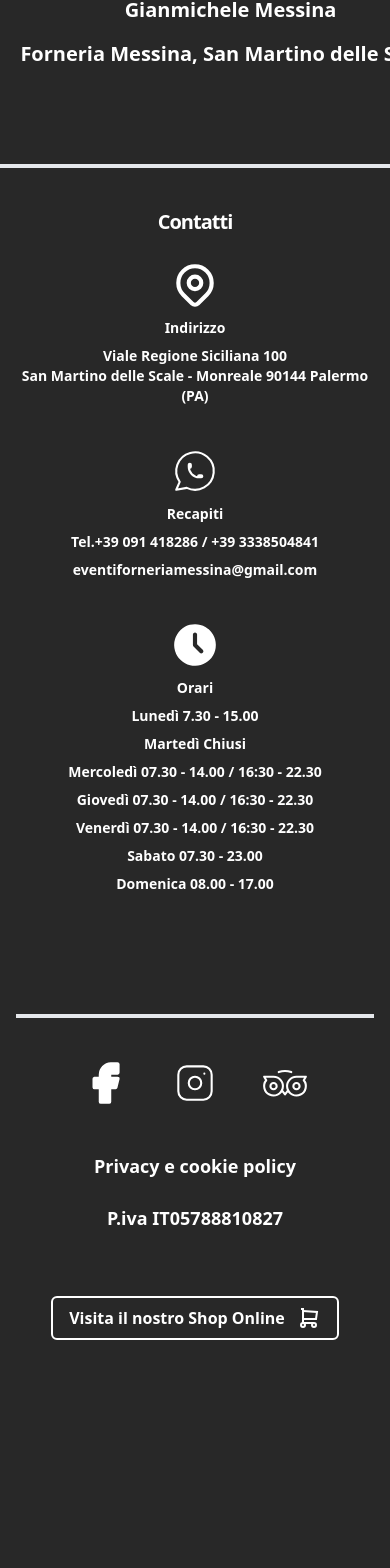
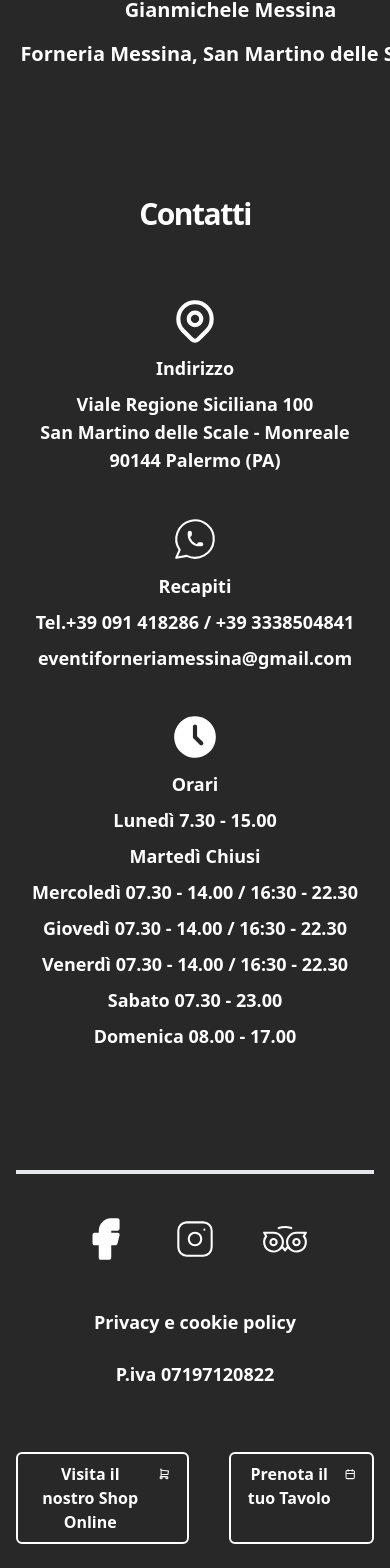
Before and after one commit to RiccardoMannino/forneria-messina, a Next.js app: page /lavora-con-noi in a window 390 px wide. Shown: the part 3944-5512 px from the top of the page. Before the commit the page ends 5316 px from the top, so only its background shows below. Built offline with nearby package versions, Linux system fonts and the light colour scheme.

Commit message:
footer pagina lavora con noi

```diff
--- a/src/app/eventi/page.tsx
+++ b/src/app/eventi/page.tsx
@@ -33,7 +33,6 @@ export default function Eventi() {
         const response = await fetch('/api/getConfig')
         const data: ConfigData = await response.json()
         setConfig(data)
-        console.log('ci siamo fino a qua?')
       } catch (error) {
         console.error('Errore durante il fetch della configurazione:', error)
       }
--- a/src/app/lavora-con-noi/page.tsx
+++ b/src/app/lavora-con-noi/page.tsx
@@ -9,6 +9,7 @@ import Facebook from '@/assets/brand-facebook.svg'
 import Instagram from '@/assets/brand-instagram.svg'
 import Trip from '@/assets/brand-tripadvisor.svg'
 import Button from '@/components/ui/Button'
+import Footer from '@/components/ui/Footer'
 
 export default function LavoraConNoi() {
   return (
@@ -153,96 +154,7 @@ export default function LavoraConNoi() {
           </div>
         </article>
       </Section>
-      <footer
-        id="contatti"
-        className="mt-20 flex w-full flex-col items-center justify-center gap-6 border-t-4 border-gray-200 px-4 pb-8 pt-10 text-white"
-      >
-        <h1 className="text-center text-xl font-bold tracking-tighter phone:text-xl md:text-3xl">
-          Contatti
-        </h1>
-        <div className="align-center grid grid-cols-3 place-items-start gap-6 pad:grid-cols-1 pad:gap-10">
-          <div className="flex flex-col items-center gap-2 place-self-stretch text-wrap font-semibold phone:text-sm md:text-base lg:text-lg">
-            <Image src={Pin} alt="Indirizzo" width={50} height={50} />
-            <p>Indirizzo</p>
-            <p className="text-center">
-              Viale Regione Siciliana 100
-              <br /> San Martino delle Scale - Monreale 90144 Palermo (PA)
-            </p>
-          </div>
-          <div className="flex w-full flex-col items-center justify-center gap-2 text-wrap font-semibold phone:text-sm md:text-base pad:place-self-center lg:text-lg">
-            <Image src={Whatsapp} alt="Indirizzo" width={50} height={50} />
-            <p>Recapiti</p>
-            <p className="text-center">Tel.+39 091 418286 / +39 3338504841</p>
-            <p>eventiforneriamessina@gmail.com</p>
-          </div>
-          <div className="flex flex-col items-center justify-center gap-2 place-self-center self-center text-wrap font-semibold phone:text-sm md:text-base lg:place-self-center lg:text-lg">
-            <Image src={Clock} alt="Indirizzo" width={50} height={50} />
-            <p>Orari</p>
-            <p>Lunedì 7.30 - 15.00</p>
-            <p> Martedì Chiusi </p>
-            <p>Mercoledì 07.30 - 14.00 / 16:30 - 22.30</p>
-            <p>Giovedì 07.30 - 14.00 / 16:30 - 22.30 </p>
-            <p>Venerdì 07.30 - 14.00 / 16:30 - 22.30 </p>
-            <p>Sabato 07.30 - 23.00 </p>
-            <p>Domenica 08.00 - 17.00</p>
-          </div>
-        </div>
-        <div className="mt-24 flex w-full justify-center gap-10 border-t-4 border-gray-200 pt-10">
-          <Image
-            src={Facebook}
-            alt="facebook"
-            width={50}
-            height={50}
-            className="cursor-pointer rounded-md transition duration-200 hover:-translate-y-1"
-          />
-          <Image
-            src={Instagram}
-            alt="Instagram}"
-            width={50}
-            height={50}
-            className="cursor-pointer rounded-md transition duration-200 hover:-translate-y-1"
-          />
-          <Image
-            src={Trip}
-            alt="Tripadvisor"
-            width={50}
-            height={50}
-            className="cursor-pointer rounded-md transition duration-200 hover:-translate-y-1"
-          />
-        </div>
-
-        <div className="mt-5 flex flex-col items-center justify-center gap-6 text-lg font-semibold text-[#fff]">
-          <p className="cursor-pointer transition duration-100 hover:cursor-pointer hover:text-[#FFAB00]">
-            <Link href={'/privacy'}>Privacy e cookie policy</Link>
-          </p>
-          <p className="cursor-pointer transition duration-100 hover:cursor-pointer hover:text-[#FFAB00]">
-            P.iva IT05788810827
-          </p>
-        </div>
-        <div className="mt-10 flex w-auto">
-          <Button className="flex gap-3 border-2 border-white transition duration-1000 hover:bg-white hover:text-[#FFAB00]">
-            <span>
-              <Link href={'https://www.forneriashop.it'} target="_blank">
-                Visita il nostro Shop Online
-              </Link>
-            </span>
-            <svg
-              xmlns="http://www.w3.org/2000/svg"
-              width="24"
-              height="24"
-              viewBox="0 0 24 24"
-              fill="none"
-              className="icon icon-tabler icons-tabler-outline icon-tabler-shopping-cart stroke-current stroke-2 transition duration-1000"
-            >
-              <path stroke="none" d="M0 0h24v24H0z" fill="none" />
-              <path d="M6 19m-2 0a2 2 0 1 0 4 0a2 2 0 1 0 -4 0" />
-              <path d="M17 19m-2 0a2 2 0 1 0 4 0a2 2 0 1 0 -4 0" />
-              <path d="M17 17h-11v-14h-2" />
-              <path d="M6 5l14 1l-1 7h-13" />
-            </svg>
-          </Button>
-        </div>
-      </footer>
+      <Footer location="San Martino" id="contatti" />
     </>
   )
 }
```
